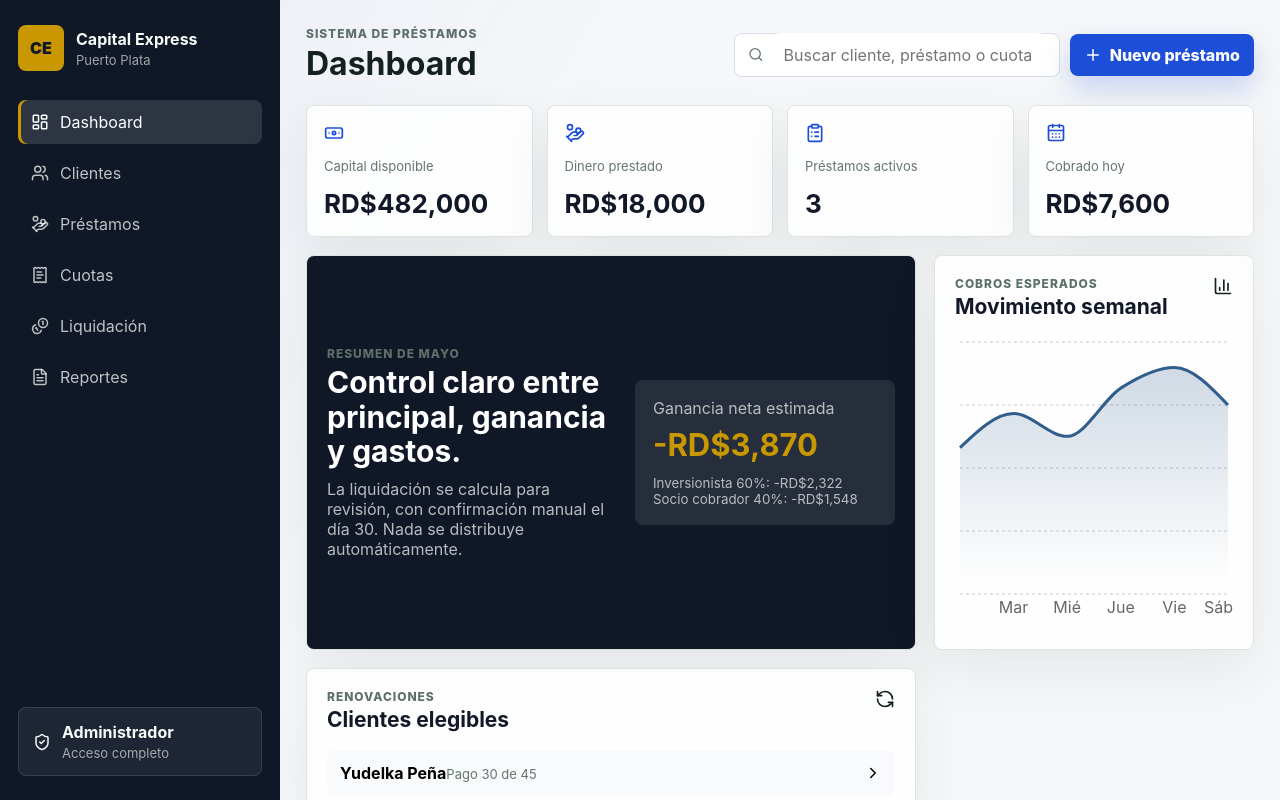
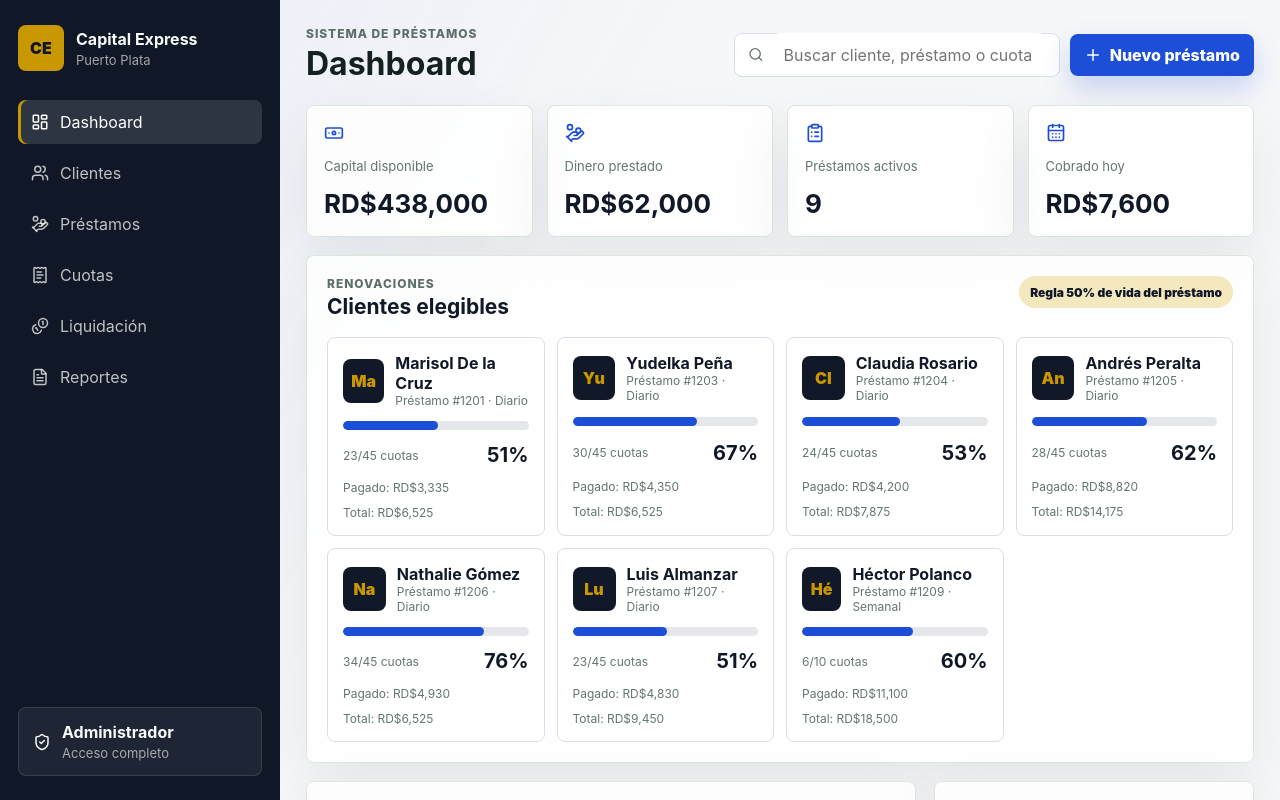
Before and after one commit to carlosreynag06/capital-express, a React (Vite) app: page / in a window 1280 px wide. Shown: the top 800 px of the page. Built offline with nearby package versions, Linux system fonts and the light colour scheme.

Commit message:
Show eligible renewal grid on dashboard

```diff
--- a/src/App.css
+++ b/src/App.css
@@ -276,25 +276,8 @@ p {
   line-height: 1.15;
 }
 
-.hero-panel {
-  display: grid;
-  grid-template-columns: 1fr auto;
-  gap: 20px;
-  align-items: center;
-  background: #101828;
-  color: #f8fbf7;
-}
-
-.hero-panel h2 {
-  max-width: 620px;
-  color: #ffffff;
-  font-size: 30px;
-}
-
-.hero-panel p:not(.eyebrow) {
-  max-width: 700px;
-  margin-top: 10px;
-  color: rgba(248, 251, 247, 0.72);
+.renewal-panel {
+  grid-column: 1 / -1;
 }
 
 .profit-stack {
@@ -315,6 +298,105 @@ p {
   margin: 8px 0 12px;
   color: #c99700;
   font-size: 31px;
+}
+
+.profit-stack.light {
+  min-width: 0;
+  background: #f8fafc;
+}
+
+.profit-stack.light span,
+.profit-stack.light small {
+  color: #64756f;
+}
+
+.profit-stack.light strong {
+  color: #1d4ed8;
+}
+
+.rule-chip {
+  display: inline-flex;
+  align-items: center;
+  min-height: 32px;
+  padding: 0 11px;
+  border-radius: 999px;
+  color: #101828;
+  background: #f4e8bf;
+  font-size: 12px;
+  font-weight: 900;
+}
+
+.renewal-grid {
+  display: grid;
+  grid-template-columns: repeat(4, minmax(0, 1fr));
+  gap: 12px;
+}
+
+.renewal-card {
+  display: grid;
+  gap: 13px;
+  min-height: 188px;
+  padding: 15px;
+  border: 1px solid #d8dee8;
+  border-radius: 8px;
+  background: #ffffff;
+  color: #111827;
+  text-align: left;
+}
+
+.renewal-card:hover {
+  border-color: #1d4ed8;
+  box-shadow: 0 16px 34px rgba(17, 24, 39, 0.1);
+}
+
+.renewal-card-top {
+  display: flex;
+  align-items: center;
+  gap: 11px;
+}
+
+.renewal-card-top strong,
+.renewal-card-top span {
+  display: block;
+}
+
+.renewal-card-top span,
+.renewal-money span,
+.renewal-facts span {
+  color: #64756f;
+  font-size: 12px;
+}
+
+.renewal-progress {
+  height: 9px;
+  overflow: hidden;
+  border-radius: 999px;
+  background: #e5e7eb;
+}
+
+.renewal-progress span {
+  display: block;
+  height: 100%;
+  border-radius: inherit;
+  background: #1d4ed8;
+}
+
+.renewal-facts,
+.renewal-money {
+  display: flex;
+  align-items: center;
+  justify-content: space-between;
+  gap: 10px;
+}
+
+.renewal-facts strong {
+  color: #101828;
+  font-size: 20px;
+}
+
+.renewal-money {
+  align-items: flex-start;
+  flex-direction: column;
 }
 
 .chart-wrap {
@@ -763,6 +845,10 @@ textarea {
   .reports-grid {
     grid-template-columns: repeat(2, minmax(0, 1fr));
   }
+
+  .renewal-grid {
+    grid-template-columns: repeat(2, minmax(0, 1fr));
+  }
 }
 
 @media (max-width: 760px) {
@@ -782,16 +868,9 @@ textarea {
 
   .metric-grid,
   .form-grid,
-  .reports-grid {
+  .reports-grid,
+  .renewal-grid {
     grid-template-columns: 1fr;
-  }
-
-  .hero-panel {
-    grid-template-columns: 1fr;
-  }
-
-  .hero-panel h2 {
-    font-size: 25px;
   }
 
   .profit-stack {
--- a/src/App.tsx
+++ b/src/App.tsx
@@ -122,6 +122,72 @@ const customers: Customer[] = [
     notes: 'Historial limpio. Puede aplicar a monto mayor.',
     references: 'Francis B. / Ferretería Norte',
   },
+  {
+    id: 5,
+    name: 'Claudia Rosario',
+    phone: '(829) 555-7812',
+    address: 'Cristo Rey, Puerto Plata',
+    cedula: '037-2048193-5',
+    collector: 'Rafael Santos',
+    status: 'Activo',
+    notes: 'Vende ropa por encargo. Buen flujo semanal.',
+    references: 'Lina R. / Boutique Claudia',
+  },
+  {
+    id: 6,
+    name: 'Andrés Peralta',
+    phone: '(849) 555-6744',
+    address: 'San Marcos, Puerto Plata',
+    cedula: '037-7742011-9',
+    collector: 'Carlos Núñez',
+    status: 'Activo',
+    notes: 'Cliente con negocio de repuestos. Solicita renovaciones frecuentes.',
+    references: 'Nelson P. / Repuestos La 30',
+  },
+  {
+    id: 7,
+    name: 'Nathalie Gómez',
+    phone: '(809) 555-3380',
+    address: 'El Javillar, Puerto Plata',
+    cedula: '037-6639104-1',
+    collector: 'Rafael Santos',
+    status: 'Activo',
+    notes: 'Pago diario en ruta de la tarde.',
+    references: 'Carolina G. / Estética Nath',
+  },
+  {
+    id: 8,
+    name: 'Luis Almanzar',
+    phone: '(829) 555-0449',
+    address: 'Avenida Colón, Puerto Plata',
+    cedula: '037-8812376-0',
+    collector: 'Carlos Núñez',
+    status: 'Atrasado',
+    notes: 'Revisar antes de aprobar renovación.',
+    references: 'José A. / Taller Colón',
+  },
+  {
+    id: 9,
+    name: 'Estefany Mejía',
+    phone: '(849) 555-9027',
+    address: 'Urbanización Atlántica, Puerto Plata',
+    cedula: '037-5483920-6',
+    collector: 'Rafael Santos',
+    status: 'Activo',
+    notes: 'Cliente nueva, todavía no cumple regla de renovación.',
+    references: 'Marta M. / Colmado Atlántico',
+  },
+  {
+    id: 10,
+    name: 'Héctor Polanco',
+    phone: '(809) 555-1185',
+    address: 'La Javilla, Puerto Plata',
+    cedula: '037-3382190-4',
+    collector: 'Carlos Núñez',
+    status: 'Activo',
+    notes: 'Pago semanal, seguimiento los sábados.',
+    references: 'Ramón P. / Ruta La Javilla',
+  },
 ]
 
 const initialLoans: Loan[] = [
@@ -170,6 +236,96 @@ const initialLoans: Loan[] = [
     graceDays: 3,
     status: 'Activo',
   },
+  {
+    id: 1204,
+    customerId: 5,
+    principal: 6000,
+    paymentAmount: 175,
+    frequency: 'Diario',
+    payments: 45,
+    paidPayments: 24,
+    startDate: '2026-04-09',
+    endDate: '2026-05-30',
+    collector: 'Rafael Santos',
+    lateFee: 4,
+    graceDays: 3,
+    status: 'Activo',
+  },
+  {
+    id: 1205,
+    customerId: 6,
+    principal: 10000,
+    paymentAmount: 315,
+    frequency: 'Diario',
+    payments: 45,
+    paidPayments: 28,
+    startDate: '2026-04-02',
+    endDate: '2026-05-23',
+    collector: 'Carlos Núñez',
+    lateFee: 5,
+    graceDays: 3,
+    status: 'Activo',
+  },
+  {
+    id: 1206,
+    customerId: 7,
+    principal: 5000,
+    paymentAmount: 145,
+    frequency: 'Diario',
+    payments: 45,
+    paidPayments: 34,
+    startDate: '2026-03-24',
+    endDate: '2026-05-14',
+    collector: 'Rafael Santos',
+    lateFee: 4,
+    graceDays: 3,
+    status: 'Activo',
+  },
+  {
+    id: 1207,
+    customerId: 8,
+    principal: 7000,
+    paymentAmount: 210,
+    frequency: 'Diario',
+    payments: 45,
+    paidPayments: 23,
+    startDate: '2026-04-10',
+    endDate: '2026-05-31',
+    collector: 'Carlos Núñez',
+    lateFee: 5,
+    graceDays: 2,
+    status: 'Atrasado',
+  },
+  {
+    id: 1208,
+    customerId: 9,
+    principal: 4000,
+    paymentAmount: 125,
+    frequency: 'Diario',
+    payments: 45,
+    paidPayments: 14,
+    startDate: '2026-04-23',
+    endDate: '2026-06-13',
+    collector: 'Rafael Santos',
+    lateFee: 4,
+    graceDays: 3,
+    status: 'Activo',
+  },
+  {
+    id: 1209,
+    customerId: 10,
+    principal: 12000,
+    paymentAmount: 1850,
+    frequency: 'Semanal',
+    payments: 10,
+    paidPayments: 6,
+    startDate: '2026-03-28',
+    endDate: '2026-06-06',
+    collector: 'Carlos Núñez',
+    lateFee: 3,
+    graceDays: 4,
+    status: 'Activo',
+  },
 ]
 
 const loanHistory = [
@@ -177,6 +333,10 @@ const loanHistory = [
   { customerId: 2, id: 1110, principal: 5000, total: 6525, closed: '2026-03-25', status: 'Renovado' },
   { customerId: 3, id: 1088, principal: 5000, total: 6525, closed: '2026-02-28', status: 'Pagado' },
   { customerId: 4, id: 1122, principal: 7000, total: 9100, closed: '2026-04-30', status: 'Pagado' },
+  { customerId: 5, id: 1136, principal: 5000, total: 6525, closed: '2026-04-12', status: 'Pagado' },
+  { customerId: 6, id: 1144, principal: 8000, total: 10350, closed: '2026-04-18', status: 'Renovado' },
+  { customerId: 7, id: 1151, principal: 3500, total: 4550, closed: '2026-03-30', status: 'Pagado' },
+  { customerId: 10, id: 1160, principal: 9000, total: 11700, closed: '2026-04-20', status: 'Pagado' },
 ]
 
 const collectionsTrend = [
@@ -193,6 +353,11 @@ const payments = [
   { customer: 'Joel Martínez', amount: 470, cuota: '17-18/45', date: 'Hoy', status: 'Tarde' },
   { customer: 'Yudelka Peña', amount: 145, cuota: '30/45', date: 'Ayer', status: 'A tiempo' },
   { customer: 'Ramón Batista', amount: 320, cuota: 'Final', date: '30 Abr', status: 'Cerrado' },
+  { customer: 'Claudia Rosario', amount: 175, cuota: '24/45', date: 'Hoy', status: 'A tiempo' },
+  { customer: 'Andrés Peralta', amount: 315, cuota: '28/45', date: 'Hoy', status: 'A tiempo' },
+  { customer: 'Nathalie Gómez', amount: 145, cuota: '34/45', date: 'Hoy', status: 'A tiempo' },
+  { customer: 'Luis Almanzar', amount: 210, cuota: '23/45', date: 'Ayer', status: 'Tarde' },
+  { customer: 'Héctor Polanco', amount: 1850, cuota: '6/10', date: 'Sáb', status: 'A tiempo' },
 ]
 
 const expenses = [
@@ -246,7 +411,7 @@ function App() {
   }, [])
 
   const activeLoans = initialLoans.filter((loan) => loan.status === 'Activo' || loan.status === 'Atrasado')
-  const eligibleRenewals = initialLoans.filter((loan) => loan.paidPayments >= 30)
+  const eligibleRenewals = initialLoans.filter((loan) => loan.paidPayments >= Math.ceil(loan.payments * 0.5))
 
   function openLoan(loan: Loan) {
     setSelectedLoan(loan)
@@ -382,22 +547,44 @@ function Dashboard({
         <Metric icon={CalendarDays} label="Cobrado hoy" value={formatMoney(totals.collectedToday)} />
       </div>
 
-      <section className="panel hero-panel">
-        <div>
-          <p className="eyebrow">Resumen de mayo</p>
-          <h2>Control claro entre principal, ganancia y gastos.</h2>
-          <p>
-            La liquidación se calcula para revisión, con confirmación manual el día 30. Nada se distribuye
-            automáticamente.
-          </p>
+      <section className="panel renewal-panel">
+        <div className="panel-header">
+          <div>
+            <p className="eyebrow">Renovaciones</p>
+            <h2>Clientes elegibles</h2>
+          </div>
+          <span className="rule-chip">Regla 50% de vida del préstamo</span>
         </div>
-        <div className="profit-stack">
-          <span>Ganancia neta estimada</span>
-          <strong>{formatMoney(totals.netProfit)}</strong>
-          <div>
-            <small>Inversionista 60%: {formatMoney(totals.investor)}</small>
-            <small>Socio cobrador 40%: {formatMoney(totals.partner)}</small>
-          </div>
+        <div className="renewal-grid">
+          {eligibleRenewals.map((loan) => {
+            const customer = getCustomer(loan.customerId)
+            const progress = Math.round((loan.paidPayments / loan.payments) * 100)
+            const paidAmount = loan.paymentAmount * loan.paidPayments
+            const totalExpected = loan.paymentAmount * loan.payments
+
+            return (
+              <button className="renewal-card" key={loan.id} onClick={() => onOpenLoan(loan)}>
+                <div className="renewal-card-top">
+                  <div className="avatar">{customer.name.slice(0, 2)}</div>
+                  <div>
+                    <strong>{customer.name}</strong>
+                    <span>Préstamo #{loan.id} · {loan.frequency}</span>
+                  </div>
+                </div>
+                <div className="renewal-progress">
+                  <span style={{ width: `${progress}%` }} />
+                </div>
+                <div className="renewal-facts">
+                  <span>{loan.paidPayments}/{loan.payments} cuotas</span>
+                  <strong>{progress}%</strong>
+                </div>
+                <div className="renewal-money">
+                  <span>Pagado: {formatMoney(paidAmount)}</span>
+                  <span>Total: {formatMoney(totalExpected)}</span>
+                </div>
+              </button>
+            )
+          })}
         </div>
       </section>
 
@@ -414,37 +601,34 @@ function Dashboard({
             <AreaChart data={collectionsTrend}>
               <defs>
                 <linearGradient id="collectionGradient" x1="0" x2="0" y1="0" y2="1">
-                  <stop offset="5%" stopColor="#2f5d8c" stopOpacity={0.35} />
-                  <stop offset="95%" stopColor="#2f5d8c" stopOpacity={0} />
+                  <stop offset="5%" stopColor="#1d4ed8" stopOpacity={0.35} />
+                  <stop offset="95%" stopColor="#1d4ed8" stopOpacity={0} />
                 </linearGradient>
               </defs>
               <CartesianGrid strokeDasharray="3 3" vertical={false} />
               <XAxis dataKey="day" axisLine={false} tickLine={false} />
               <Tooltip formatter={(value) => formatMoney(Number(value))} />
-              <Area type="monotone" dataKey="value" stroke="#2f5d8c" fill="url(#collectionGradient)" strokeWidth={3} />
+              <Area type="monotone" dataKey="value" stroke="#1d4ed8" fill="url(#collectionGradient)" strokeWidth={3} />
             </AreaChart>
           </ResponsiveContainer>
         </div>
       </section>
 
-      <section className="panel">
+      <section className="panel profit-panel">
         <div className="panel-header">
           <div>
-            <p className="eyebrow">Renovaciones</p>
-            <h2>Clientes elegibles</h2>
+            <p className="eyebrow">Liquidación</p>
+            <h2>Estimado mensual</h2>
           </div>
           <RefreshCcw size={20} />
         </div>
-        <div className="stack-list">
-          {eligibleRenewals.map((loan) => (
-            <button className="list-row interactive" key={loan.id} onClick={() => onOpenLoan(loan)}>
-              <div>
-                <strong>{getCustomer(loan.customerId).name}</strong>
-                <span>Pago {loan.paidPayments} de {loan.payments}</span>
-              </div>
-              <ChevronRight size={18} />
-            </button>
-          ))}
+        <div className="profit-stack light">
+          <span>Ganancia neta estimada</span>
+          <strong>{formatMoney(totals.netProfit)}</strong>
+          <div>
+            <small>Inversionista 60%: {formatMoney(totals.investor)}</small>
+            <small>Socio cobrador 40%: {formatMoney(totals.partner)}</small>
+          </div>
         </div>
       </section>
     </section>
```
